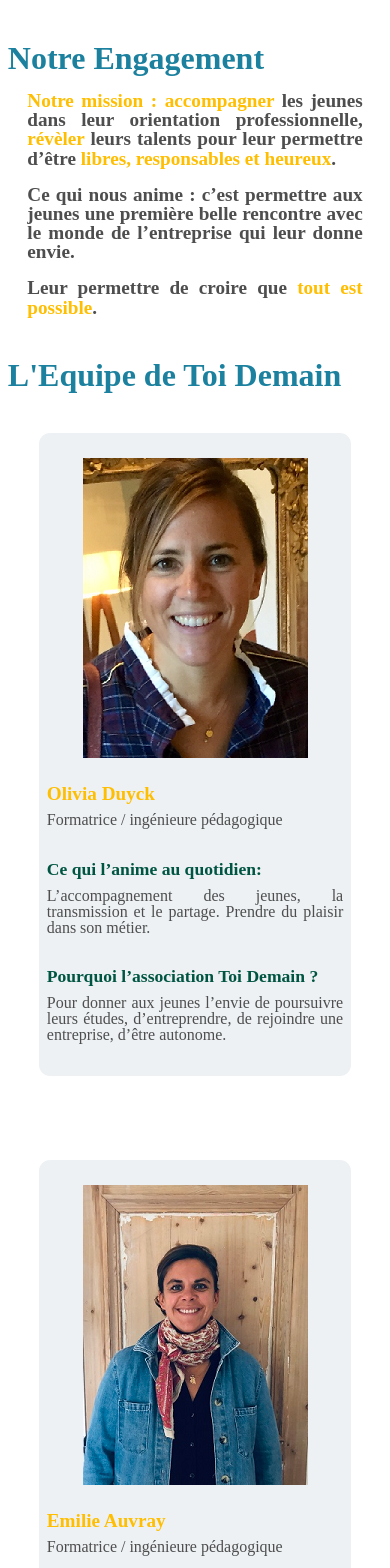
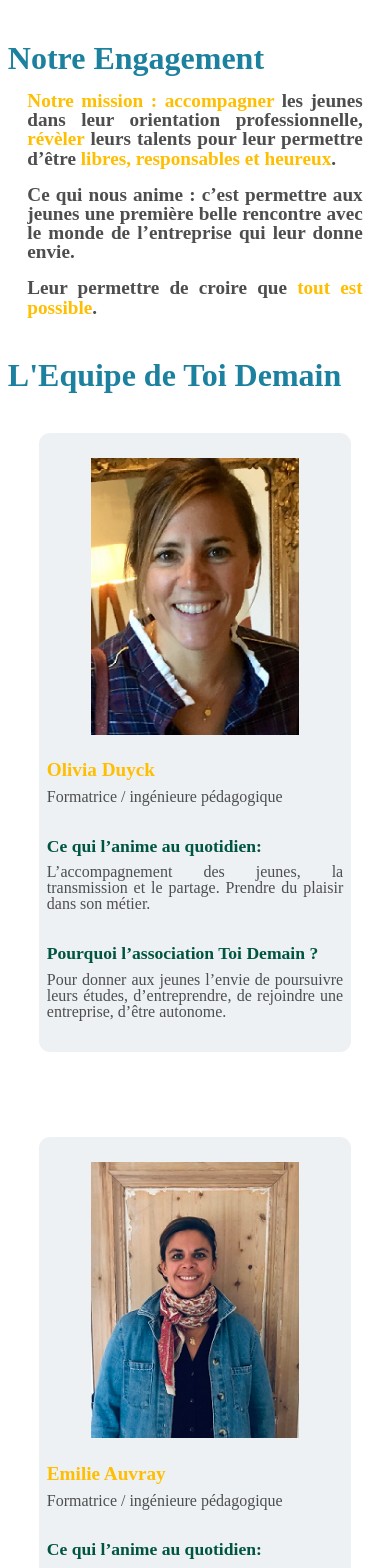
Before and after one commit to WildCodeSchool/lille-0920-js-p3-toidemain, a React (Create React App) app: page / in a window 390 px wide. Shown: the top 1568 px of the page. Built offline with nearby package versions, Linux system fonts and the light colour scheme.

Commit message:
better responsive pictures

```diff
--- a/src/pages/about/member.style.js
+++ b/src/pages/about/member.style.js
@@ -12,6 +12,10 @@
 
   img {
     align-self: center;
+    width: 90%;
+    @media screen and (max-width: 768px) {
+      width: 70%;
+    }
   }
 
   * {
```
